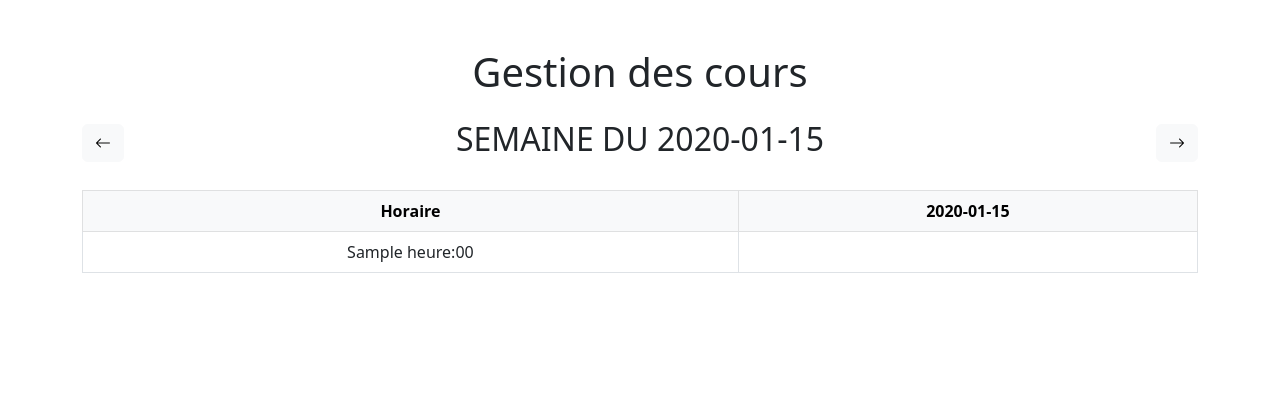
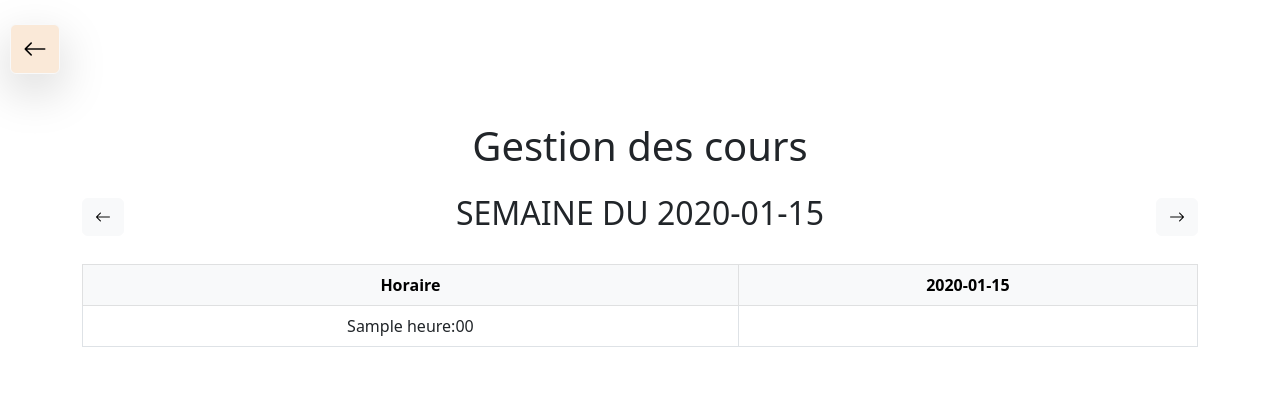
Before and after one commit to elyandreb/SAE-WEB-BD, a Flask app: template project/templates/gerer-cours.html in a window 1280 px wide. Shown: the part 82-502 px from the top of the page. Run offline with Flask 3, Linux system fonts and the light colour scheme; tables that the repository leaves empty hold one stand-in row (values such as "Sample post"); the template is opened without the code that fills it: values that come from a table or form of the project are taken from there, most other values are stand-ins (such as "Sample title", 1, 10 or a date in 2020); parts of the project's set-up code (start-up, migrations or seed data) failed here and were passed over; some libraries are stand-ins or nearby versions.

Commit message:
bouton retour à l'accueil page gerer cours

```diff
--- a/project/templates/gerer-cours.html
+++ b/project/templates/gerer-cours.html
@@ -3,6 +3,14 @@
 {% block title %}Gestion des Cours{% endblock %}
 
 {% block content %}
+
+<!-- Retour à l'accueil -->
+<div class="mt-4 w-auto retour_accueil">
+    <a class="btn btn-light shadow-lg" href="{{ url_for('accueil', adherent_id=utilisateur.id_u) }}" style="margin-left: 10px; background-color: #fae9d8;">
+        <i class="bi bi-arrow-left" style="font-size: 1.5rem;"></i>
+    </a>
+</div>
+
 <div class="container mt-5">
     <!-- Titre principal -->
     <div class="text-center mb-4">
```
